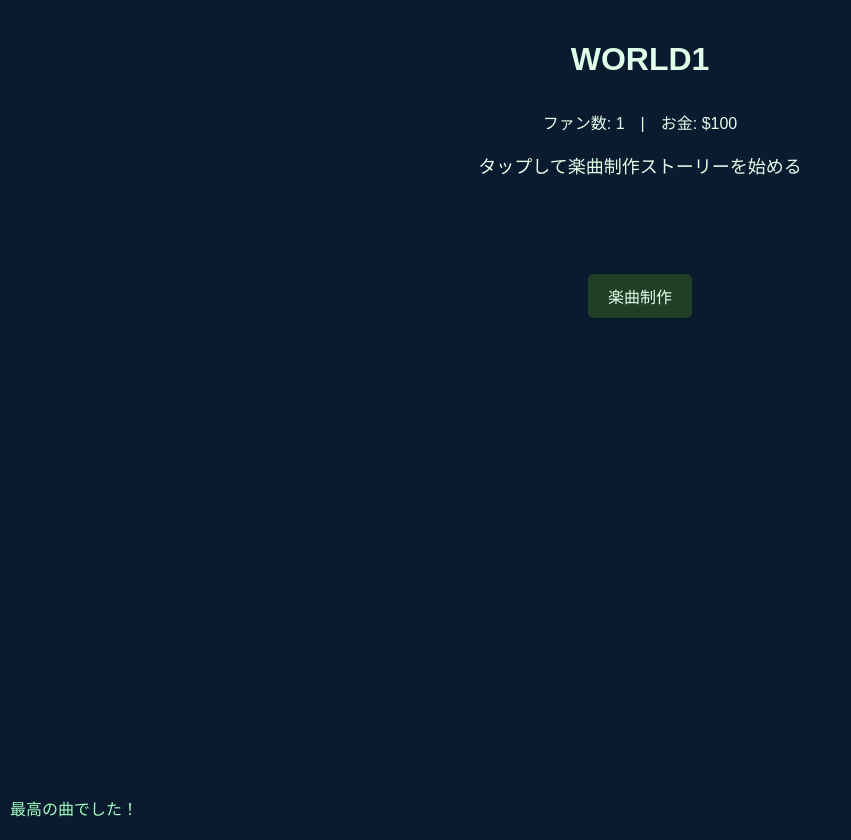
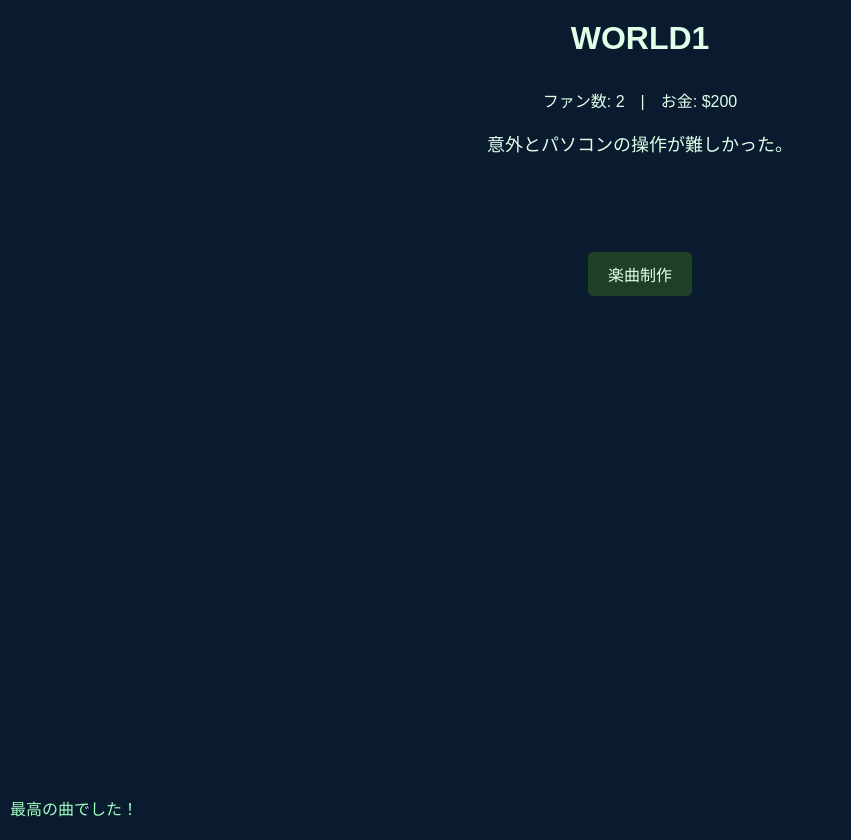
Before and after one commit to room404music-123/x9a3p-zz7, a plain HTML site: page world1.html in a window 1280 px wide. Both pictures are taken after a click on the button "楽曲制作". Shown: the whole page, without its empty margins (0-851 px from the left). Drawn offline with Linux system fonts and the light colour scheme.

Commit message:
Update world1.html

```diff
--- a/world1.html
+++ b/world1.html
@@ -17,6 +17,7 @@ body {
   padding: 20px;
   position: relative;
 }
+h1 { margin-top: 0; }
 .story {
   margin-top: 20px;
   font-size: 18px;
@@ -163,11 +164,11 @@ function nextLine(){
   }
 }
 
-// 画面タップで1行ずつ
 document.body.addEventListener('click', (e)=>{
   if(firstTap){
     firstTap = false;
-    storyDiv.textContent = "タップして楽曲制作ストーリーを始める";
+    storyDiv.textContent = "";
+    handleStory();
   } else if(e.target !== songBtn && e.target !== world2Container){
     nextLine();
   }
@@ -187,12 +188,12 @@ function handleStory() {
   // ファン数ストーリー
   for(let fs of fanStoryData){
     if(fanCount >= fs.fans && !fs.shown){
-      fanCount += 0; // ファン数はここで加算済み、重複しない
       money += fs.money;
       fansDiv.textContent = fanCount;
       moneyDiv.textContent = money;
       updateCurrentLines(fs.text);
-      fs.shown = true; // 一度表示したら流さない
+      fs.shown = true;
+      break; // 1回だけ表示
     }
   }
 
```
